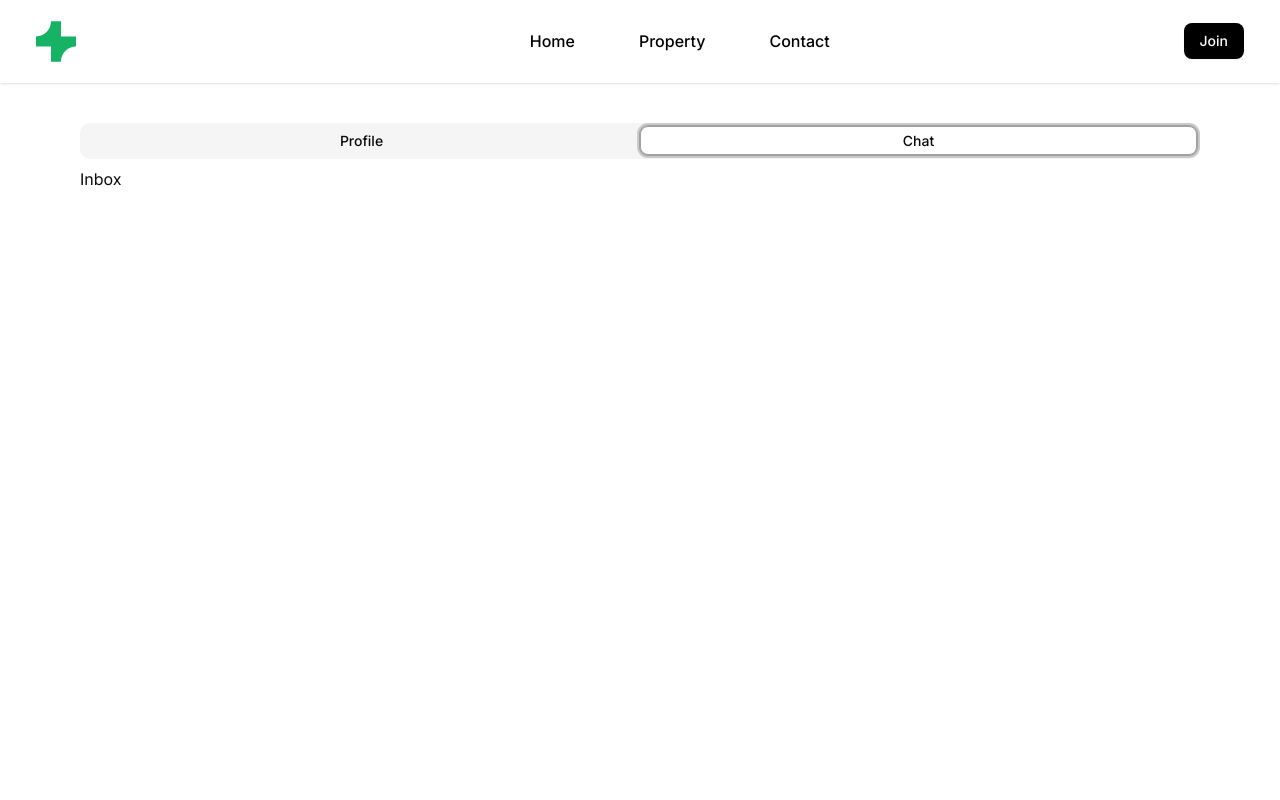
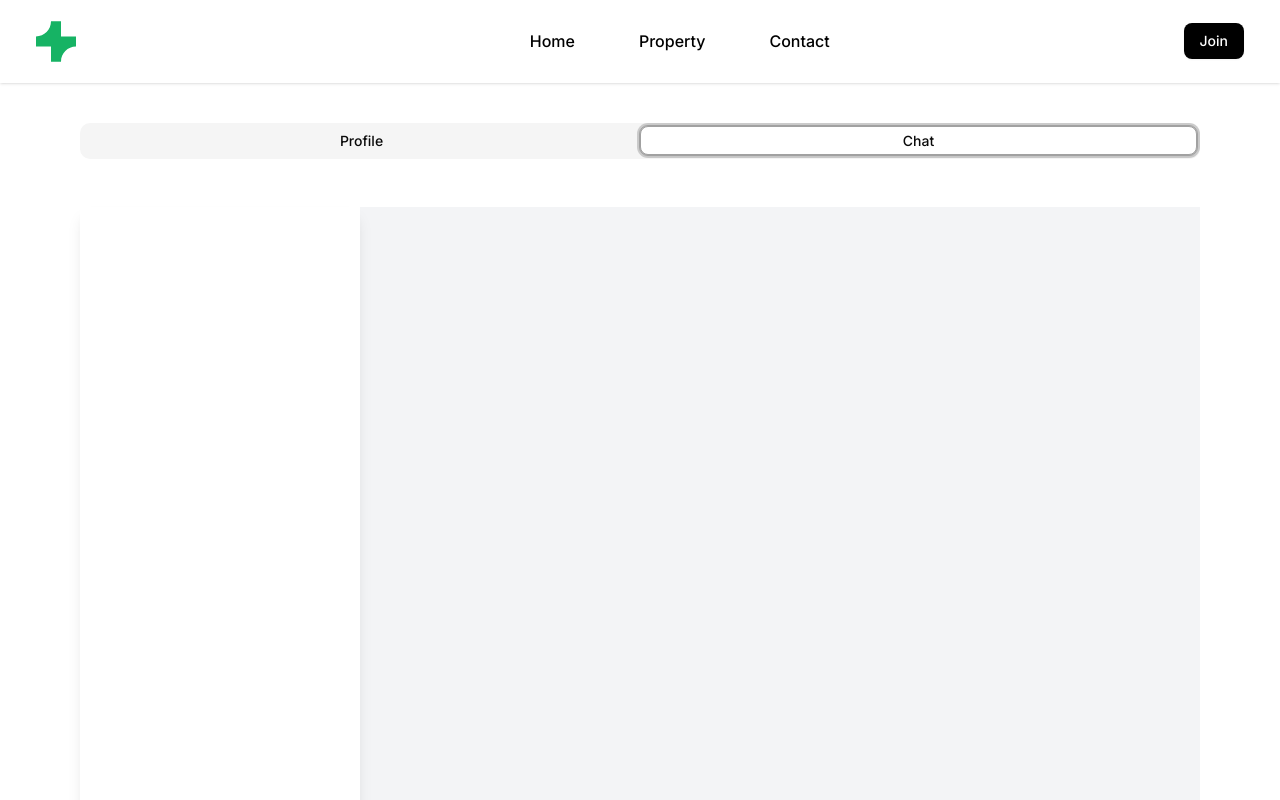
Before and after one commit to ChamikaJayarathna/KeyNestFrontend, a React (Vite) app: page /profile/1 in a window 1280 px wide. Both pictures are taken after a click on the tab "Chat". Shown: the top 800 px of the page. Built offline with nearby package versions, Linux system fonts and the light colour scheme.

Commit message:
update ChatSidebar.jsx

```diff
--- a/src/components/chat/Inbox.jsx
+++ b/src/components/chat/Inbox.jsx
@@ -1,9 +1,12 @@
-import React from 'react';
+import React from "react";
+import ChatSidebar from "./components/ChatSidebar";
 
 const Inbox = () => {
   return (
-    <div>Inbox</div>
+    <div className="flex h-screen bg-gray-100 font-sans mt-10">
+      <ChatSidebar />
+    </div>
   );
-}
+};
 
 export default Inbox;
--- a/src/components/chat/components/ChatSidebar.jsx
+++ b/src/components/chat/components/ChatSidebar.jsx
@@ -1,9 +1,21 @@
-import React from 'react';
+import React from "react";
 
 const ChatSidebar = () => {
   return (
-    <div>ChatSidebar</div>
+    <div className="w-1/4 bg-white shadow-lg">
+      {/* <ul>
+        {users.map((user, i) => (
+          <li key={i} className="px-4 py-3 hover:bg-gray-100 cursor-pointer">
+            <div className="flex justify-between items-center">
+              <span className="font-medium text-gray-800">{user.name}</span>
+              <span className="text-sm text-gray-500">{user.time}</span>
+            </div>
+            <div className="text-sm text-gray-600">{user.lastMessage}</div>
+          </li>
+        ))}
+      </ul> */}
+    </div>
   );
-}
+};
 
 export default ChatSidebar;
```
